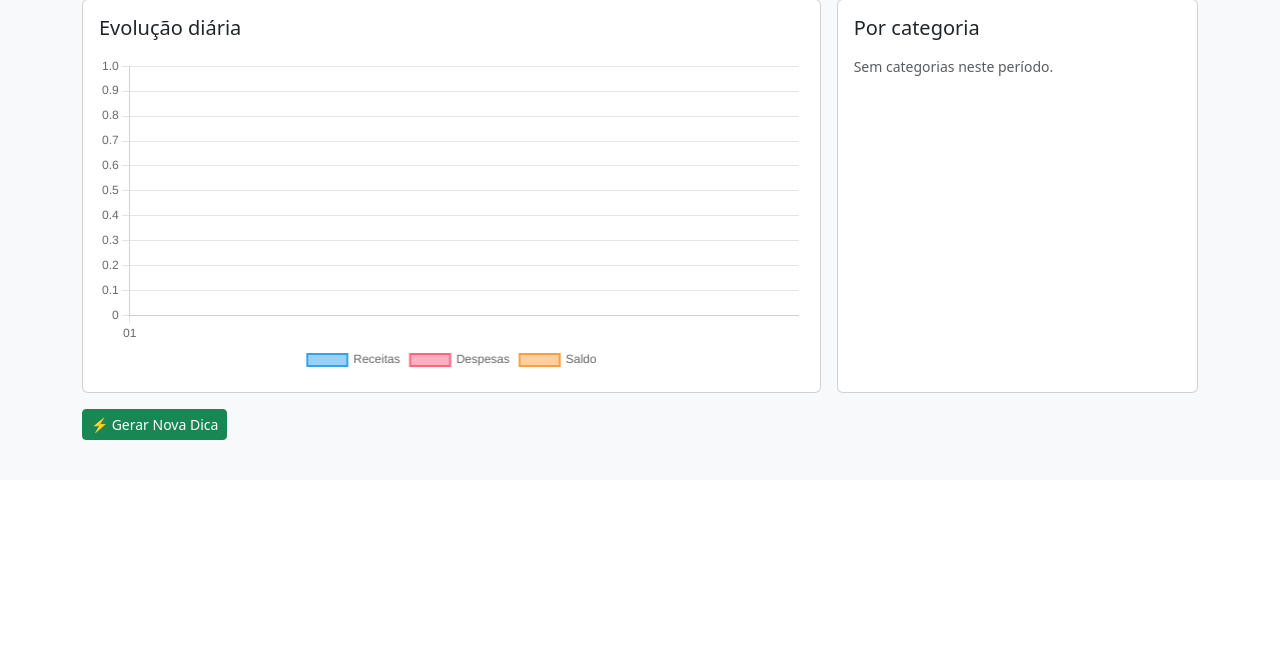
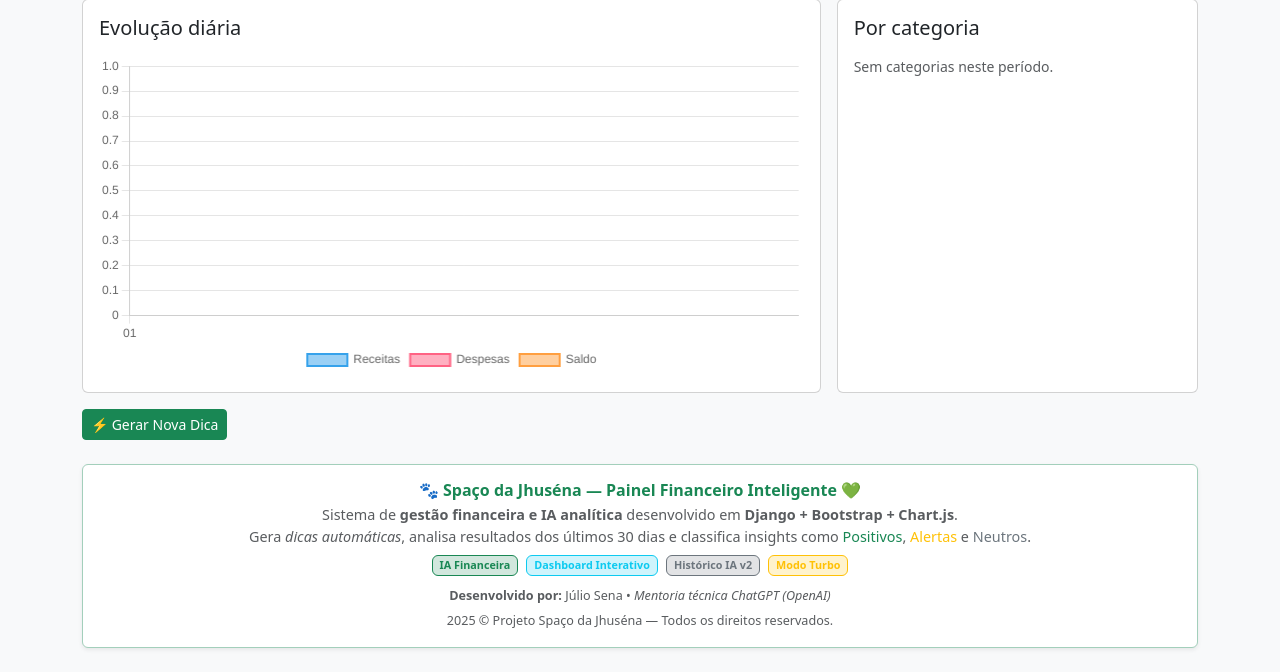
Before and after one commit to SenaJulio/spaco-da-jhusena-backend-django, a Django app: page /financeiro/dashboard/ in a window 1280 px wide. Shown: the part 977-1649 px from the top of the page. Before the commit the page ends 1417 px from the top, so only its background shows below. Run offline with Django 5.2, Linux system fonts and the light colour scheme; the visitor is signed in with stand-in values (Sample User, id 1); data that the repository does not hold is empty.

Commit message:
atualização automática

```diff
--- a/financeiro/templates/financeiro/dashboard.html
+++ b/financeiro/templates/financeiro/dashboard.html
@@ -397,5 +397,36 @@
 
 
 
+<!-- 🌿 Mini-README — Spaço da Jhuséna -->
+<div class="card shadow-sm mt-4 border-success-subtle" style="font-size: 0.9rem;">
+  <div class="card-body text-center text-muted">
+    <h6 class="text-success fw-bold mb-1">
+      🐾 Spaço da Jhuséna — Painel Financeiro Inteligente 💚
+    </h6>
+    <p class="mb-2">
+      Sistema de <strong>gestão financeira e IA analítica</strong> desenvolvido em
+      <strong>Django + Bootstrap + Chart.js</strong>.<br>
+      Gera <em>dicas automáticas</em>, analisa resultados dos últimos 30 dias e classifica
+      insights como <span class="text-success">Positivos</span>,
+      <span class="text-warning">Alertas</span> e
+      <span class="text-secondary">Neutros</span>.
+    </p>
+
+    <div class="d-flex justify-content-center flex-wrap gap-2 mb-2">
+      <span class="badge bg-success-subtle text-success border border-success">IA Financeira</span>
+      <span class="badge bg-info-subtle text-info border border-info">Dashboard Interativo</span>
+      <span class="badge bg-secondary-subtle text-secondary border border-secondary">Histórico IA v2</span>
+      <span class="badge bg-warning-subtle text-warning border border-warning">Modo Turbo</span>
+    </div>
+
+    <p class="mb-1">
+      <small>
+        <strong>Desenvolvido por:</strong> Júlio Sena •
+        <em>Mentoria técnica ChatGPT (OpenAI)</em>
+      </small>
+    </p>
+    <p class="mb-0"><small>2025 © Projeto Spaço da Jhuséna — Todos os direitos reservados.</small></p>
+  </div>
+</div>
 
 {% endblock %}
--- a/financeiro/urls.py
+++ b/financeiro/urls.py
@@ -55,12 +55,7 @@ urlpatterns = [
     # 🔹 Endpoints de histórico da IA (com compatibilidade)
     path("ia/historico/feed/", login_required(ia_historico_feed), name="ia_historico_feed"),
     path("ia/historico-feed/", login_required(ia_historico_feed)),  # compatibilidade
-    path(
-        "ia/historico/feed/v2/", login_required(ia_historico_feed_v2), name="ia_historico_feed_v2"
-    ),
-    path(
-        "ia/historico/feed/v2/", login_required(ia_historico_feed_v2), name="ia_historico_feed_v2"
-    ),
+    path("ia/historico/feed/v2/", login_required(ia_historico_feed_v2),name="ia_historico_feed_v2"),
     path("ia/resumo-mensal/", login_required(ia_resumo_mensal), name="ia_resumo_mensal"),
     # Dados para gráficos do dashboard
     path(
```
